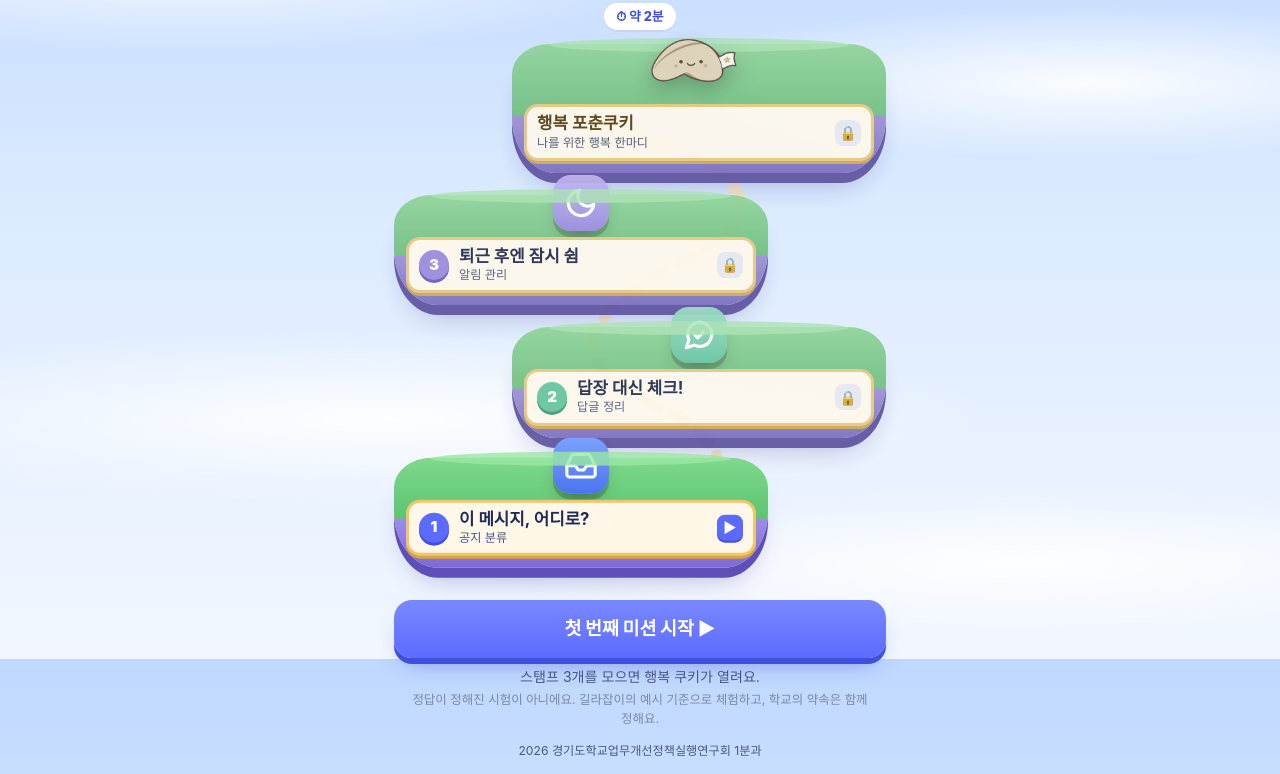
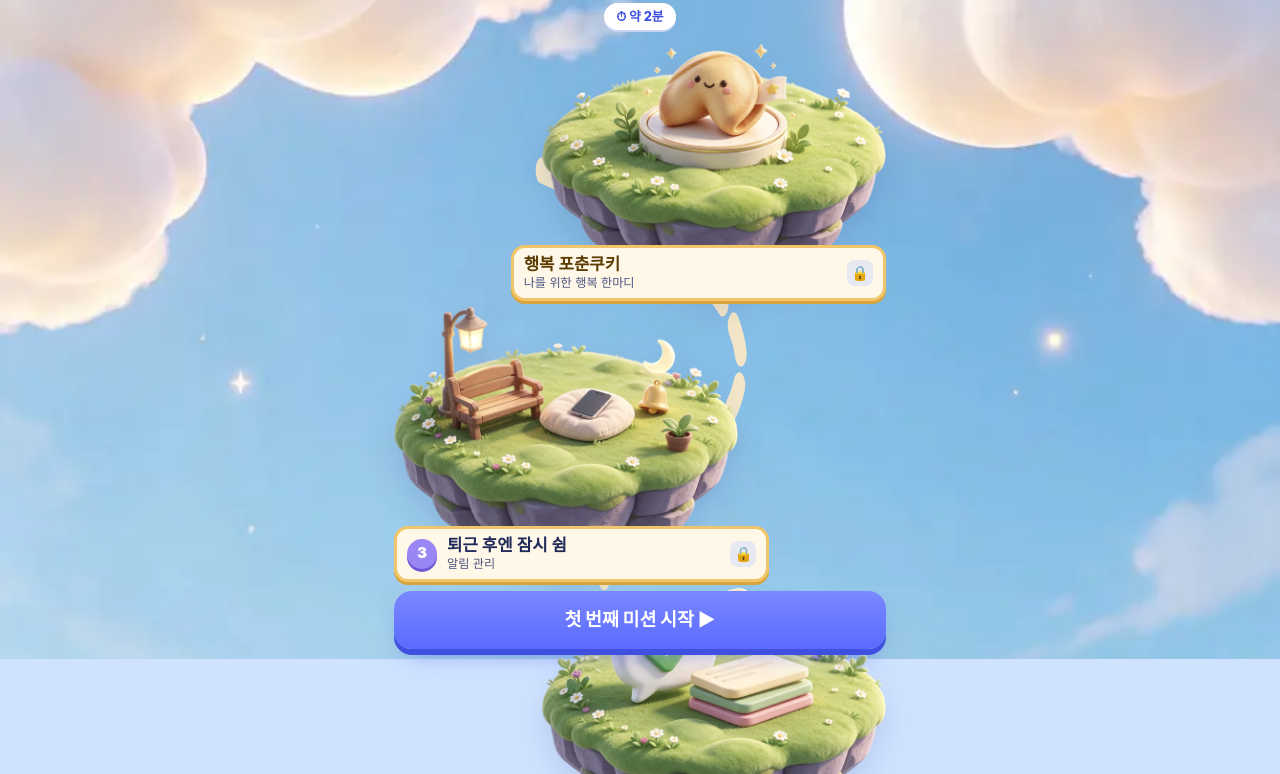
Before and after one commit to olivemiso-lab/brity-guide, a plain HTML site: page play.html in a window 1280 px wide. Shown: the part 141-915 px from the top of the page. Drawn offline with Linux system fonts and the light colour scheme; a web font is replaced by a local one.

Commit message:
게임 그림 교체: 입체풍 미션 섬 3개·쿠키 섬·하늘 배경, 입체 쿠키와 황금 쿠키 (Magnific 생성)
- 시작 지도: 코드로 그린 섬 대신 참고 이미지 화풍의 떠 있는 섬 그림(글자 없음, 이름표는 코드 글자 그대로)
- 쿠키 고르기·열기: 제공받은 캐릭터를 입체풍으로 다시 그린 쿠키, 황금 쿠키는 열 때 금빛 쿠키로
- 시작 버튼을 화면 아래에 고정, 지도 아래 안내 문구에 반투명 바탕
- 그림 7장 합계 약 290KB (WebP)

Co-Authored-By: Claude Opus 5.5 <noreply@anthropic.com>

```diff
--- a/play.html
+++ b/play.html
@@ -241,6 +241,21 @@ body::before{content:"";position:fixed;inset:0;background:radial-gradient(ellips
 .rank{display:inline-grid;place-items:center;width:64px;height:64px;border-radius:18px;background:var(--blue);color:#fff;font-size:2rem;font-weight:900;margin:4px auto 6px;transform:rotate(-6deg);box-shadow:0 5px 0 var(--blue2);animation:starin .5s cubic-bezier(.2,1.4,.4,1)}
 .rank.S{background:linear-gradient(180deg,#FFD36B,#F6B73C);color:#5A3B00;box-shadow:0 5px 0 var(--gold2)}
 @media (prefers-reduced-motion:reduce){*{animation:none!important;transition:none!important}}
+
+/* 그림 섬·하늘 (Magnific 생성, img/play/) */
+body{background:#CFE3FF}
+body::before{background:url(img/play/sky.webp) center top/cover no-repeat;opacity:1}
+.island.art{width:70%;margin:0 0 6px;padding:0;background:none;box-shadow:none;border-radius:0}
+.island.art.r{margin-left:auto}
+.island.art::before{display:none}
+.island.art .isl{display:block;width:100%;height:auto;filter:drop-shadow(0 14px 14px rgba(44,58,140,.18))}
+.island.art .lab{position:relative;margin:-15% -9% 0 0}
+.island.art.r .lab{margin:-15% 0 0 -9%}
+#s-intro #start{position:sticky;bottom:calc(10px + env(safe-area-inset-bottom));z-index:5}
+#s-intro .mapfoot{background:rgba(255,255,255,.78);border-radius:14px;padding:8px 12px;margin-top:12px}
+.ctile img,.ckstage img{height:auto}
+.island.art.locked{filter:none;opacity:1}
+.island.art.locked .isl{filter:saturate(.72) brightness(1.03) drop-shadow(0 14px 14px rgba(44,58,140,.14))}
 </style>
 </head>
 <body>
@@ -255,10 +270,10 @@ body::before{content:"";position:fixed;inset:0;background:radial-gradient(ellips
     <div class="center"><span class="chip-time">⏱ 약 2분</span></div>
     <div class="map" id="map">
       <svg class="path" viewBox="0 0 100 100" preserveAspectRatio="none" aria-hidden="true"><path d="M 30 12 C 70 20, 80 30, 62 38 C 40 48, 30 56, 55 66 C 78 76, 60 86, 40 92" fill="none" stroke="#F3E6C8" stroke-width="2.4" stroke-dasharray="3 3" stroke-linecap="round"/></svg>
-      <a class="island cookie-island r locked" id="mCookie" href="#"><img class="ck-img" src="img/cookie.png" alt=""><div class="lab"><div><b>행복 포춘쿠키</b><small>나를 위한 행복 한마디</small></div><span class="lock" id="lkC">🔒</span></div></a>
-      <a class="island i3 locked" id="m3" href="#" data-st="3"><div class="ico"><svg viewBox="0 0 24 24" fill="none" stroke="#fff" stroke-width="2.2" stroke-linecap="round" stroke-linejoin="round"><path d="M21 12.8A9 9 0 1 1 11.2 3a7 7 0 0 0 9.8 9.8z"/></svg></div><div class="lab"><span class="num">3</span><div><b>퇴근 후엔 잠시 쉼</b><small>알림 관리</small></div><span class="lock" id="lk3">🔒</span></div></a>
-      <a class="island i2 r locked" id="m2" href="#" data-st="2"><div class="ico"><svg viewBox="0 0 24 24" fill="none" stroke="#fff" stroke-width="2.2" stroke-linecap="round" stroke-linejoin="round"><path d="M21 11.5a8.4 8.4 0 0 1-.9 3.8 8.5 8.5 0 0 1-7.6 4.7 8.4 8.4 0 0 1-3.8-.9L3 21l1.9-5.7a8.4 8.4 0 0 1-.9-3.8 8.5 8.5 0 0 1 4.7-7.6 8.4 8.4 0 0 1 3.8-.9h.5a8.5 8.5 0 0 1 8 8z"/><path d="m9 12 2 2 4-4"/></svg></div><div class="lab"><span class="num">2</span><div><b>답장 대신 체크!</b><small>답글 정리</small></div><span class="lock" id="lk2">🔒</span></div></a>
-      <a class="island i1 cur" id="m1" href="#" data-st="1"><div class="ico"><svg viewBox="0 0 24 24" fill="none" stroke="#fff" stroke-width="2.2" stroke-linecap="round" stroke-linejoin="round"><path d="M22 12h-6l-2 3h-4l-2-3H2"/><path d="M5.5 5.1 2 12v6a2 2 0 0 0 2 2h16a2 2 0 0 0 2-2v-6l-3.5-6.9A2 2 0 0 0 16.7 4H7.3a2 2 0 0 0-1.8 1.1z"/></svg></div><div class="lab"><span class="num">1</span><div><b>이 메시지, 어디로?</b><small>공지 분류</small></div><span class="lock go" id="lk1">▶</span></div></a>
+      <a class="island cookie-island art r locked" id="mCookie" href="#"><img class="isl" src="img/play/island-cookie.webp" alt="" width="720" height="528"><div class="lab"><div><b>행복 포춘쿠키</b><small>나를 위한 행복 한마디</small></div><span class="lock" id="lkC">🔒</span></div></a>
+      <a class="island i3 art locked" id="m3" href="#" data-st="3"><img class="isl" src="img/play/island-3.webp" alt="" width="720" height="564"><div class="lab"><span class="num">3</span><div><b>퇴근 후엔 잠시 쉼</b><small>알림 관리</small></div><span class="lock" id="lk3">🔒</span></div></a>
+      <a class="island i2 art r locked" id="m2" href="#" data-st="2"><img class="isl" src="img/play/island-2.webp" alt="" width="720" height="550"><div class="lab"><span class="num">2</span><div><b>답장 대신 체크!</b><small>답글 정리</small></div><span class="lock" id="lk2">🔒</span></div></a>
+      <a class="island i1 art cur" id="m1" href="#" data-st="1"><img class="isl" src="img/play/island-1.webp" alt="" width="720" height="516"><div class="lab"><span class="num">1</span><div><b>이 메시지, 어디로?</b><small>공지 분류</small></div><span class="lock go" id="lk1">▶</span></div></a>
     </div>
     <button class="btn" id="start">첫 번째 미션 시작 ▶</button>
     <p class="mapfoot">스탬프 3개를 모으면 행복 쿠키가 열려요.<small>정답이 정해진 시험이 아니에요. 길라잡이의 예시 기준으로 체험하고, 학교의 약속은 함께 정해요.</small></p>
@@ -342,7 +357,7 @@ body::before{content:"";position:fixed;inset:0;background:radial-gradient(ellips
     <div class="reveal" id="ckReveal" hidden>
       <div class="ckbox" id="ckbox">
         <div class="ckno" id="ckNo"></div>
-        <div class="ckstage"><span class="spark s1">✦</span><span class="spark s2">✦</span><span class="spark s3">✧</span><span class="spark s4">✦</span><img src="img/cookie.png" alt=""></div>
+        <div class="ckstage"><span class="spark s1">✦</span><span class="spark s2">✦</span><span class="spark s3">✧</span><span class="spark s4">✦</span><img id="ckImg" src="img/play/cookie.webp" alt="" width="480" height="315"></div>
         <div class="slipbox"><div class="slip"><div class="lab" id="slipLab">오늘의 한마디</div><p class="ft" id="slipT"></p><div class="ms"><b>미션</b><span id="slipM"></span></div><div class="lucky"><div><small>행운의 색</small><b id="luckC"></b></div><div><small>행운의 숫자</small><b id="luckN"></b></div><div><small>행운의 간식</small><b id="luckS"></b></div></div></div></div>
         <button class="btn gold" id="cookieOk" type="button">확인 ✦</button>
       </div>
@@ -505,10 +520,10 @@ body::before{content:"";position:fixed;inset:0;background:radial-gradient(ellips
 
   /* ---------- 행복 쿠키 ---------- */
   var fortune=null;
-  function cookieStart(){ fortune=null; var g=$('#ckgrid'); g.innerHTML=''; g.classList.remove('locked'); var F=window.FORTUNES||[]; var pool=F.map(function(_,i){return i;}).sort(function(){return Math.random()-.5;}).slice(0,8);
-    pool.forEach(function(idx,i){ var b=document.createElement('button'); b.type='button'; b.className='ctile'; b.innerHTML='<img src="img/cookie.png" alt=""><span class="n">'+(i+1)+'</span>'; b.addEventListener('click',function(){ g.classList.add('locked'); b.classList.add('sel'); openCookie(i+1,idx); }); g.appendChild(b); });
+  function cookieStart(){ fortune=null; (new Image()).src='img/play/cookie-gold.webp'; var g=$('#ckgrid'); g.innerHTML=''; g.classList.remove('locked'); var F=window.FORTUNES||[]; var pool=F.map(function(_,i){return i;}).sort(function(){return Math.random()-.5;}).slice(0,8);
+    pool.forEach(function(idx,i){ var b=document.createElement('button'); b.type='button'; b.className='ctile'; b.innerHTML='<img src="img/play/cookie.webp" alt="" width="480" height="315"><span class="n">'+(i+1)+'</span>'; b.addEventListener('click',function(){ g.classList.add('locked'); b.classList.add('sel'); openCookie(i+1,idx); }); g.appendChild(b); });
     $('#ckReveal').hidden=true; show('#s-cookie'); }
-  function openCookie(n,idx){ var f=(window.FORTUNES||[])[idx]; fortune=f; var box=$('#ckbox'); box.classList.remove('open'); box.classList.toggle('gold',!!f.g);
+  function openCookie(n,idx){ var f=(window.FORTUNES||[])[idx]; fortune=f; var box=$('#ckbox'); box.classList.remove('open'); box.classList.toggle('gold',!!f.g); $('#ckImg').src=f.g?'img/play/cookie-gold.webp':'img/play/cookie.webp';
     $('#ckNo').innerHTML=n+'번 쿠키'+(f.g?'<span class="goldtag">황금 쿠키!</span>':''); $('#slipLab').textContent=f.g?'오늘의 특별 한마디':'오늘의 한마디'; $('#slipT').textContent=f.t; $('#slipM').textContent=f.m; $('#luckC').textContent=f.c; $('#luckN').textContent=f.n; $('#luckS').textContent=f.s;
     $('#ckReveal').hidden=false; $('#cookieOk').style.visibility='hidden';
     setTimeout(function(){ box.classList.add('open'); },300); setTimeout(function(){ $('#cookieOk').style.visibility='visible'; },1500); }
```
Also changed, not shown: img/play/cookie-gold.webp (added), img/play/cookie.webp (added), img/play/island-1.webp (added), img/play/island-2.webp (added), img/play/island-3.webp (added), img/play/island-cookie.webp (added), img/play/sky.webp (added).
